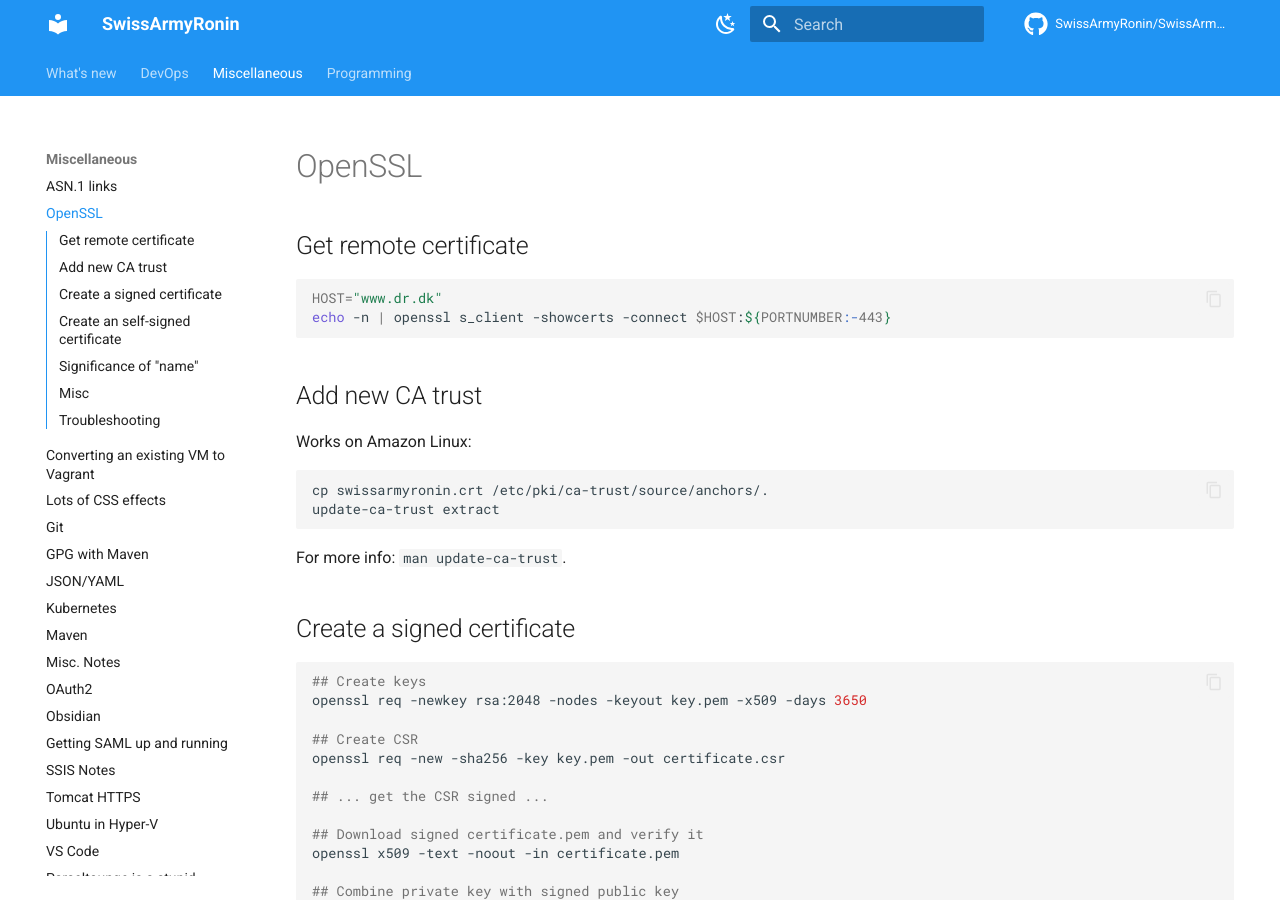
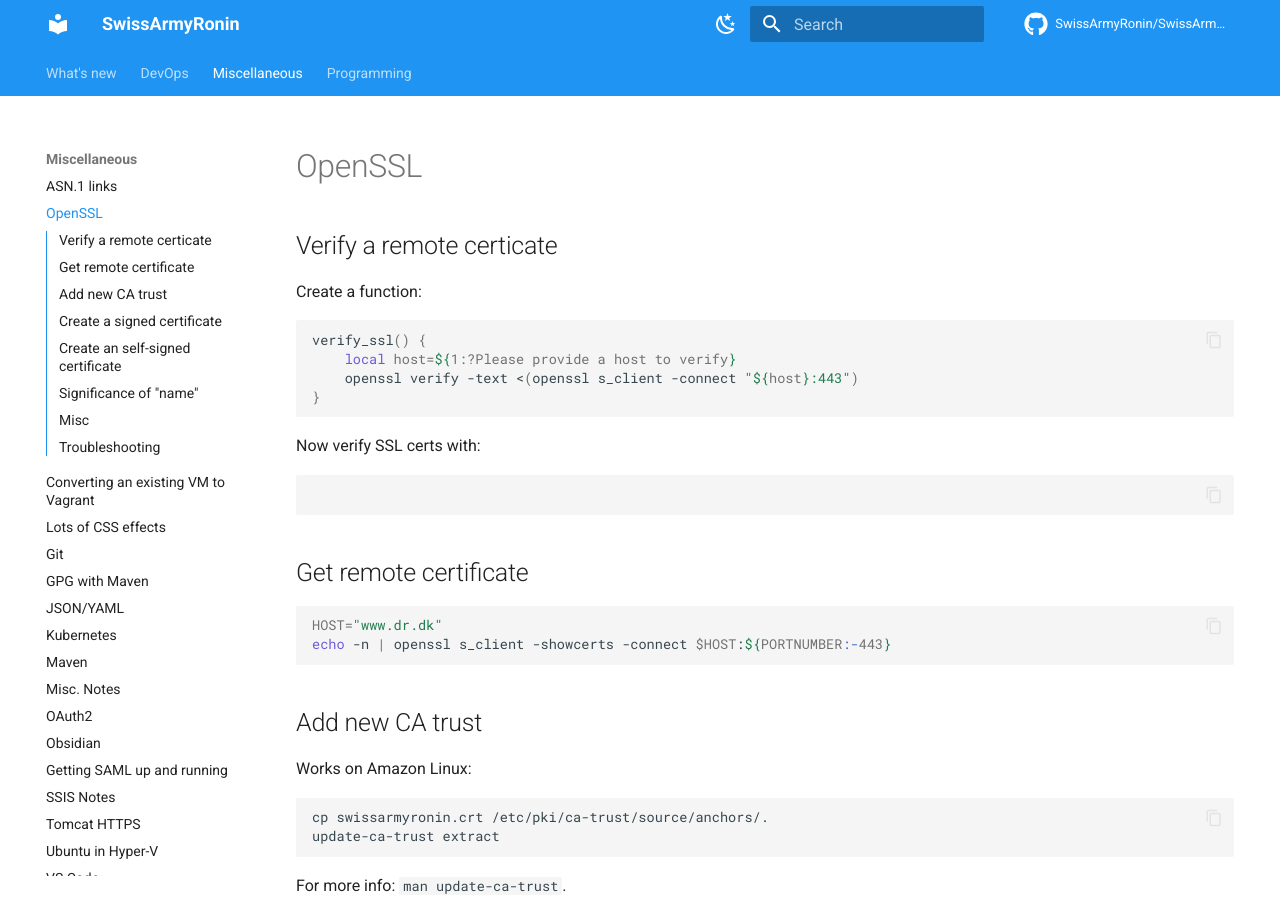
Before and after one commit to SwissArmyRonin/SwissArmyRonin.github.io, an MkDocs documentation site: the page built from docs/Miscellaneous/Certificates.md, in a window 1280 px wide and 900 px high. Built offline with MkDocs 1.6.1 and Material for MkDocs 9.7.7, drawn with Linux system fonts in a browser that asks for light colours; comment, search, counter and statistics services are not loaded.

Commit message:
dded certificate validation note

````diff
--- a/docs/Miscellaneous/Certificates.md
+++ b/docs/Miscellaneous/Certificates.md
@@ -1,6 +1,23 @@
 # OpenSSL
 
 <!-- toc -->
+
+## Verify a remote certicate
+
+Create a function:
+
+```shell
+verify_ssl() {
+    local host=${1:?Please provide a host to verify}
+    openssl verify -text <(openssl s_client -connect "${host}:443")
+}
+```
+
+Now verify SSL certs with:
+
+```
+```
+
 
 ## Get remote certificate
 
````
Also changed, not shown: 1 other file.
